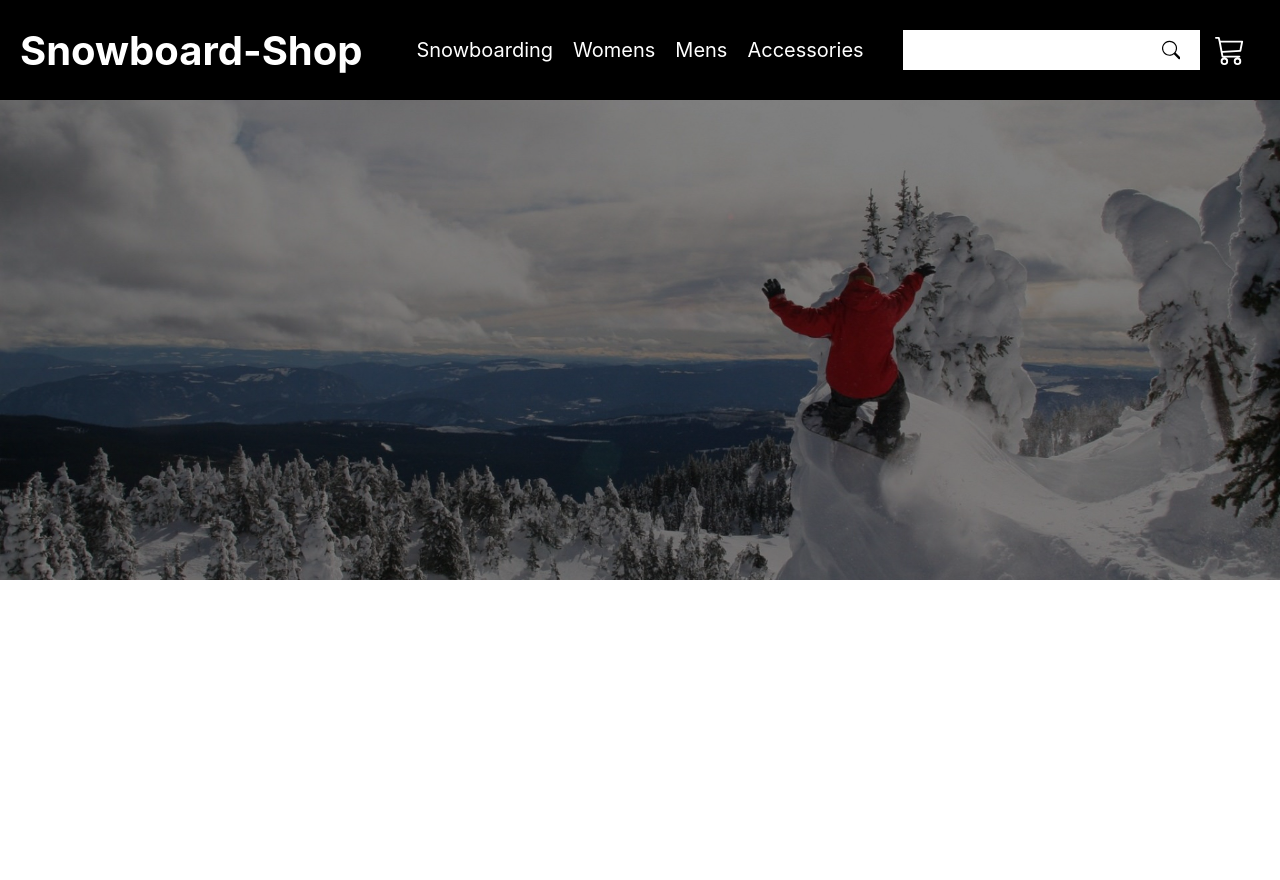
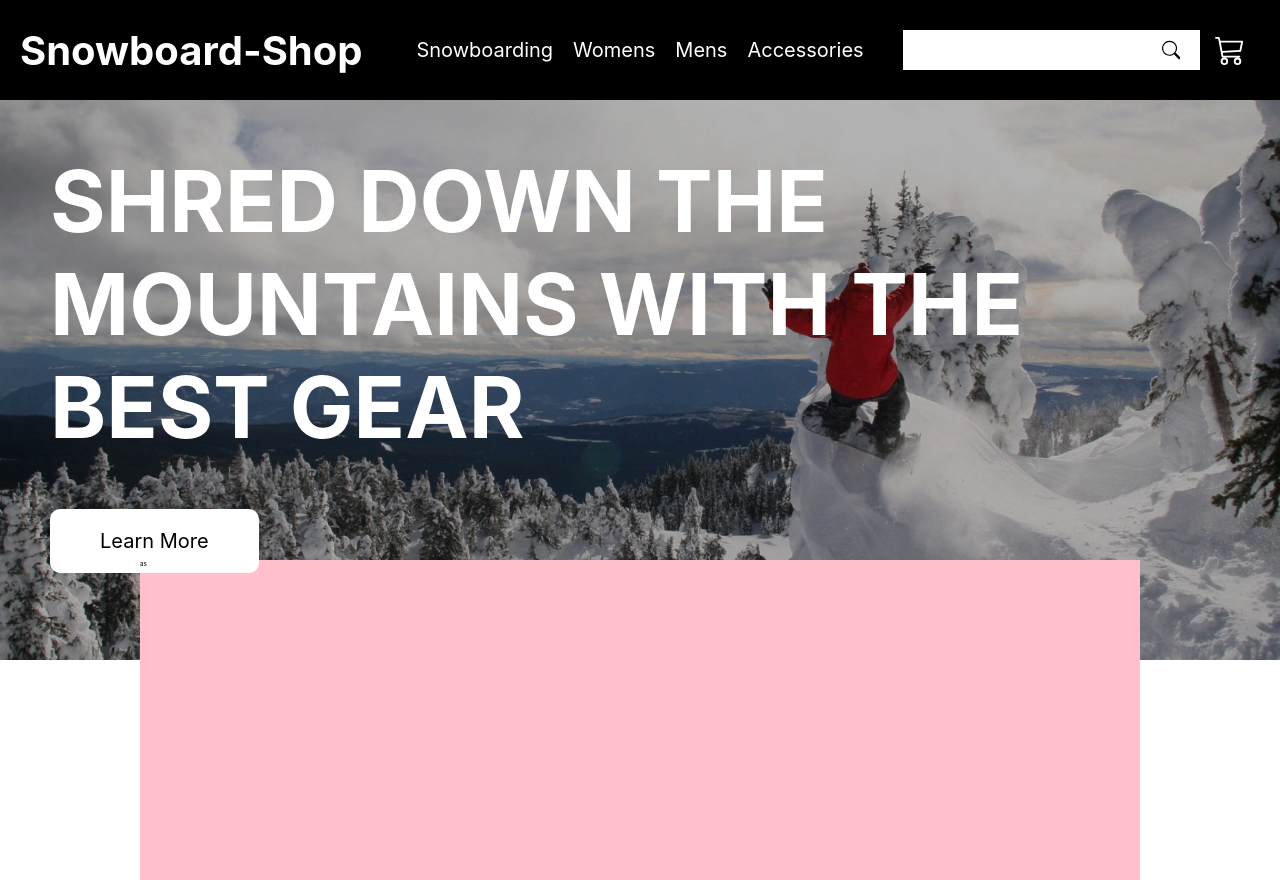
Before and after one commit to asendice/snowboard-shop, a Next.js app: page / in a window 1280 px wide. Before the commit the page ends 800 px from the top, so only its background shows below. Built offline with nearby package versions, Linux system fonts and the light colour scheme.

Commit message:
hero text and temp button

```diff
--- /dev/null
+++ b/components/home-page/header.js
@@ -0,0 +1,11 @@
+import classes from "./header.module.css";
+
+function Header() {
+  return (
+    <div className={classes.container}>
+      as
+    </div>
+  )
+}
+
+export default Header;
--- /dev/null
+++ b/components/home-page/header.module.css
@@ -0,0 +1,8 @@
+.container {
+  max-width: 100rem;
+  height: 40vh;
+  margin: 0 auto;
+  margin-top: -10rem;
+  z-index: 10;
+  background-color: pink;
+}
--- a/components/home-page/hero.js
+++ b/components/home-page/hero.js
@@ -1,11 +1,13 @@
+import CtaButton from "../ui/cta-button";
 import classes from "./hero.module.css";
 
 function Hero() {
   return (
     <div className={classes.container}>
-
+      <h1>Shred down the mountains with the best gear</h1>
+      <CtaButton> Learn More </CtaButton>
     </div>
-  )
+  );
 }
 
 export default Hero;
--- a/components/home-page/hero.module.css
+++ b/components/home-page/hero.module.css
@@ -1,12 +1,20 @@
 .container {
-  height: 60vh;
+  height: 70vh;
   background-image: linear-gradient(
       to right bottom,
-      rgba(0, 0, 0, 0.5),
-      rgba(0, 0, 0, 0.5)
+      rgba(0, 0, 0, 0.3),
+      rgba(0, 0, 0, 0.3)
     ),
     url("../../public/images/225852.jpg");
 
   background-size: cover;
   background-position: top;
+  z-index: 1;
+  padding: 5rem;
 }
+.container h1 {
+  margin: 0;
+  font-size: 8.5rem;
+  color: var(--color-white);
+  text-transform : uppercase;
+}
--- /dev/null
+++ b/components/ui/cta-button.js
@@ -0,0 +1,9 @@
+import classes from "./cta-button.module.css";
+
+function CtaButton(props) {
+  return(
+    <a className={classes.btn}>{props.children}</a>
+  )
+}
+
+export default CtaButton;
--- /dev/null
+++ b/components/ui/cta-button.module.css
@@ -0,0 +1,22 @@
+.btn,
+.btn:link,
+.btn:visited {
+  display: inline-block;
+  margin-top: 5rem;
+  padding: 2rem 5rem;
+  background-color: var(--color-white);
+  font-size: 2rem;
+  transition: all .2s;
+  cursor: pointer;
+  border-radius: 10px;
+}
+
+.btn:hover {
+  transform: translateY(-3px);
+  box-shadow: 0 2rem 5rem rgba(0, 0, 0, 0.2);
+}
+
+.btn:active {
+  transform: translateY(-1px);
+  box-shadow: 0 1rem 2rem rgba(0, 0, 0, 0.2);
+}
--- a/pages/index.js
+++ b/pages/index.js
@@ -1,11 +1,13 @@
 import { Fragment } from "react/cjs/react.production.min";
 import Hero from "../components/home-page/hero";
+import Header from "../components/home-page/header";
 
 
 function HomePage() {
   return (
     <Fragment>
       <Hero />
+      <Header />
     </Fragment>
   )
 }
--- a/styles/globals.css
+++ b/styles/globals.css
@@ -30,3 +30,7 @@ ul {
 * {
   box-sizing: border-box;
 }
+
+.mt50 {
+  margin-top: 5rem;
+}
```
Also changed, not shown: components/home-page/featured.js (added, +11 -0 lines), components/home-page/featured.module.css (added).
